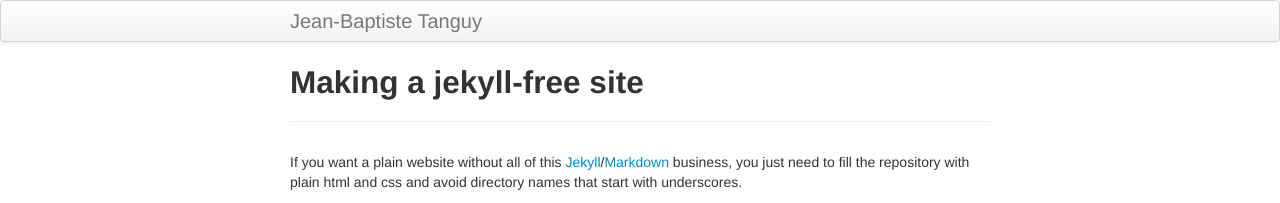
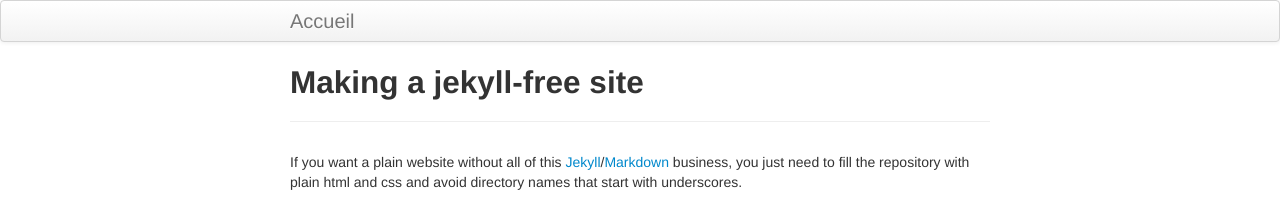
Before and after one commit to jbtanguy/jbtanguy.github.io, a Jekyll site: the page built from pages/nojekyll.md, in a window 1280 px wide. Shown: the top 203 px of the page. Built offline with Jekyll 4.4.1, drawn with Linux system fonts in a browser that asks for light colours.

Commit message:
Default page

```diff
--- a/_includes/themes/twitter/default.html
+++ b/_includes/themes/twitter/default.html
@@ -32,7 +32,8 @@
     <div class="navbar">
       <div class="navbar-inner">
         <div class="container-narrow">
-          <a class="brand" href="{{ HOME_PATH }}">{{ site.title }}</a>
+          <!--a class="brand" href="{{ HOME_PATH }}">{{ site.title }}</a-->
+          <a class="brand" href="{{ HOME_PATH }}">Accueil</a>
         </div>
       </div>
     </div>
```
